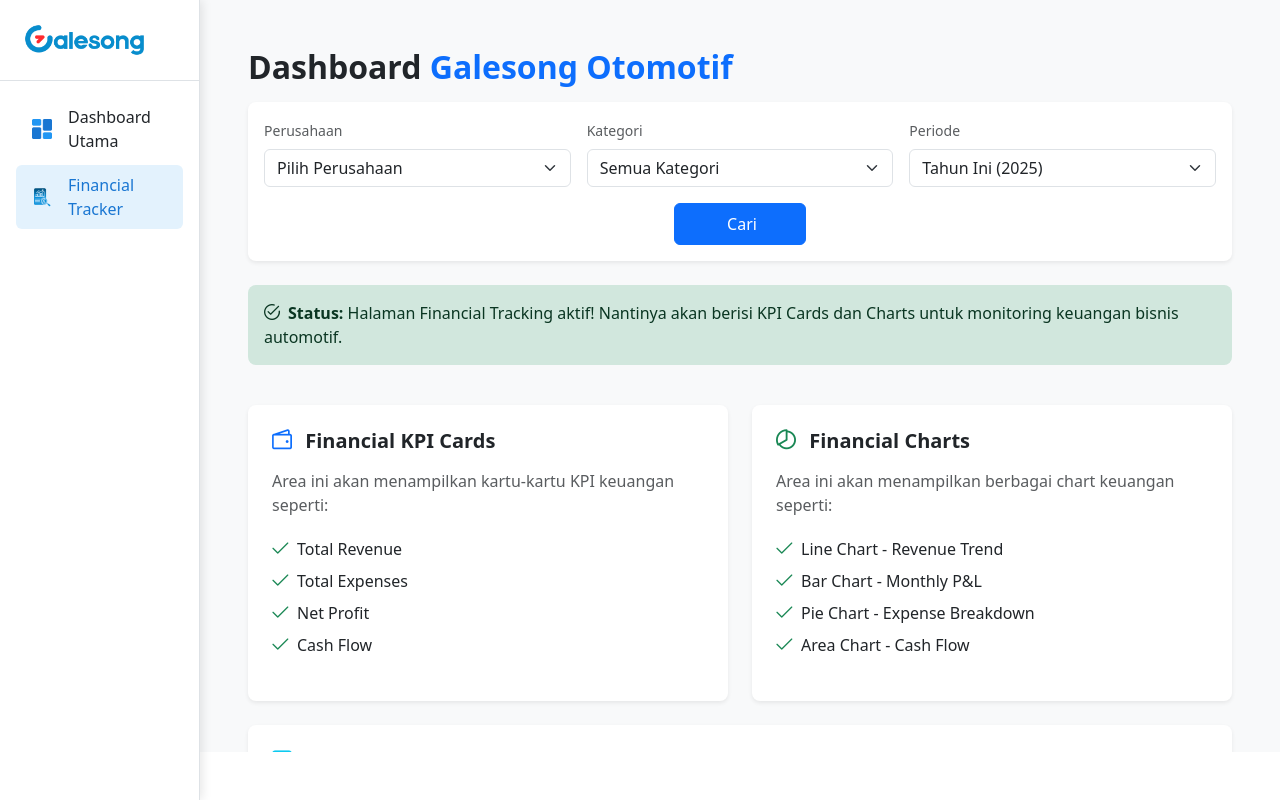
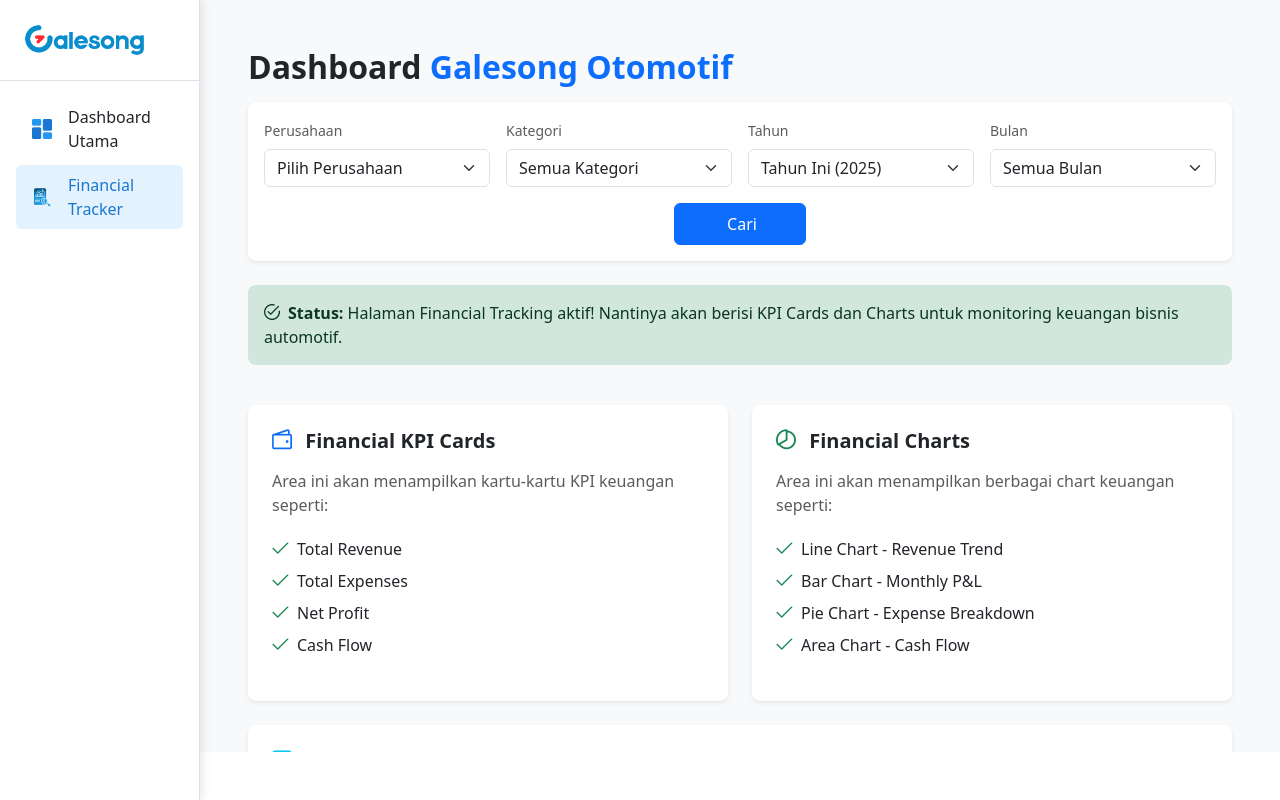
Before and after one commit to putrataufik/galesong-automotif-dashboard, an Angular app: page /financial-tracking in a window 1280 px wide. Built offline with nearby package versions, Linux system fonts and the light colour scheme.

Commit message:
tambah filter bulan

```diff
--- a/src/app/pages/financial-tracking/financial-tracking.component.html
+++ b/src/app/pages/financial-tracking/financial-tracking.component.html
@@ -4,7 +4,8 @@
       <h2 class="fw-bold text-dark mb-3">
         Dashboard <span class="text-primary">Galesong Otomotif</span>
       </h2>
-      <app-filter (search)="onSearch()"></app-filter>
+      <app-filter (search)="OnSearch($event)"></app-filter>
+
     </div>
   </div>
 
--- a/src/app/pages/financial-tracking/financial-tracking.component.ts
+++ b/src/app/pages/financial-tracking/financial-tracking.component.ts
@@ -9,5 +9,7 @@
   styleUrl: './financial-tracking.component.css'
 })
 export class FinancialTrackingComponent {
-
+  OnSearch(event: any) {
+    console.log('Search initiated');
+  }
 }
--- a/src/app/shared/components/filter/filter.component.html
+++ b/src/app/shared/components/filter/filter.component.html
@@ -23,10 +23,8 @@
   <!-- FILTER -->
   <div class="bg-white shadow-sm rounded-3 p-3">
     <div class="row justify-content-center align-items-end g-3 mb-3">
-    <div class="col-md-4">
-      <label for="company" class="form-label small text-muted"
-        >Perusahaan</label
-      >
+      <div class="col-md-3">
+        <label for="company" class="form-label small text-muted">Perusahaan</label>
         <select
           id="company"
           class="form-select"
@@ -40,7 +38,7 @@
         </select>
       </div>
 
-    <div class="col-md-4">
+      <div class="col-md-3">
         <label for="category" class="form-label small text-muted">Kategori</label>
         <select
           id="category"
@@ -54,8 +52,8 @@
         </select>
       </div>
 
-    <div class="col-md-4">
-      <label for="period" class="form-label small text-muted">Periode</label>
+      <div class="col-md-3">
+        <label for="period" class="form-label small text-muted">Tahun</label>
         <select
           id="period"
           class="form-select"
@@ -64,6 +62,20 @@
         >
           @for (p of periods; track p.value) {
             <option [value]="p.value">{{ p.name }}</option>
+          }
+        </select>
+      </div>
+
+      <div class="col-md-3">
+        <label for="month" class="form-label small text-muted">Bulan</label>
+        <select
+          id="month"
+          class="form-select"
+          [(ngModel)]="month"
+          (change)="onFilterChange()"
+        >
+          @for (m of months; track m.value) {
+            <option [value]="m.value">{{ m.name }}</option>
           }
         </select>
       </div>
--- a/src/app/shared/components/filter/filter.component.ts
+++ b/src/app/shared/components/filter/filter.component.ts
@@ -45,11 +45,13 @@
 
   // Periode tahun (generate dinamis)
   periods: Option[] = this.generateYearPeriods();
+  months: Option[] = this.generateMonths();
 
   // State untuk form filter (ngModel)
   company = '';
   category: CategoryFilter = 'all-category';
   period = String(new Date().getFullYear());
+  month = 'all-month';
 
   // State alert notifikasi
   showAlert = false;
@@ -90,6 +92,7 @@
     }
 
     this.period = filter.period ?? this.period;
+    this.month = filter.month ?? this.month;
   }
 
   // Buat daftar tahun (2022 - sekarang)
@@ -104,6 +107,16 @@
     }
 
     return list;
+  }
+
+  private generateMonths(): Option[] {
+    const names = ['Januari', 'Februari', 'Maret', 'April', 'Mei', 'Juni', 'Agustus', 'September', 'Oktober', 'November', 'Desember'];
+    const opts: Option[] = [{ value: 'all-month', name: 'Semua Bulan' }];
+    for (let i = 0; i < 12; i++) {
+      const v = String(i + 1).padStart(2, '0');
+      opts.push({ value: v, name: names[i] });
+    }
+    return opts;
   }
 
   // Saat salah satu filter diubah → reset alert
@@ -128,6 +141,7 @@
       company: this.company,
       category: this.category,
       period: this.period,
+      month: this.month,
     });
 
     // Tampilkan notifikasi
--- a/src/app/types/filter.model.ts
+++ b/src/app/types/filter.model.ts
@@ -4,4 +4,5 @@
   company: string;
   category: CategoryFilter;
   period: string;
+  month: string;
 }
```
Lines whose indentation alone changed are shown as unchanged.
